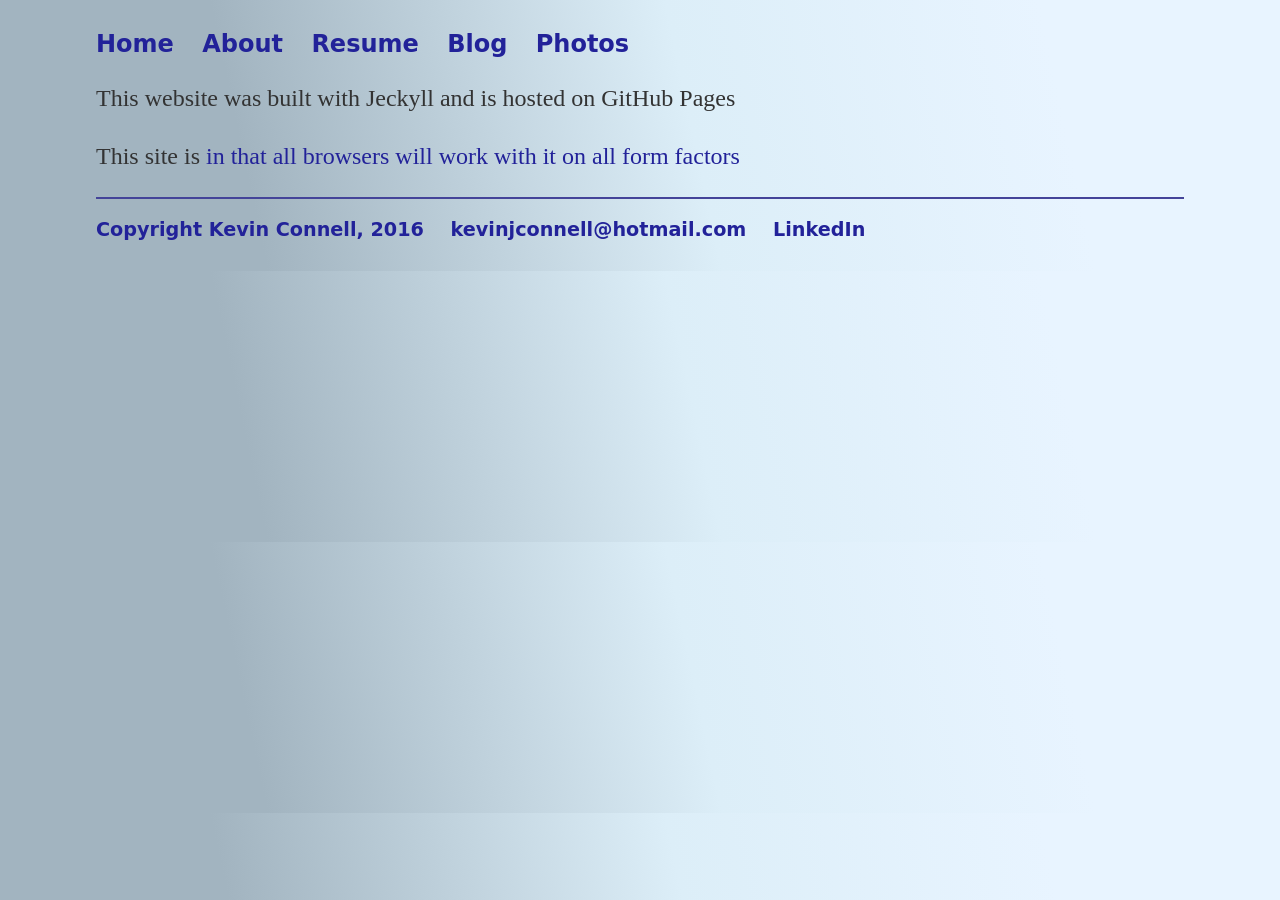
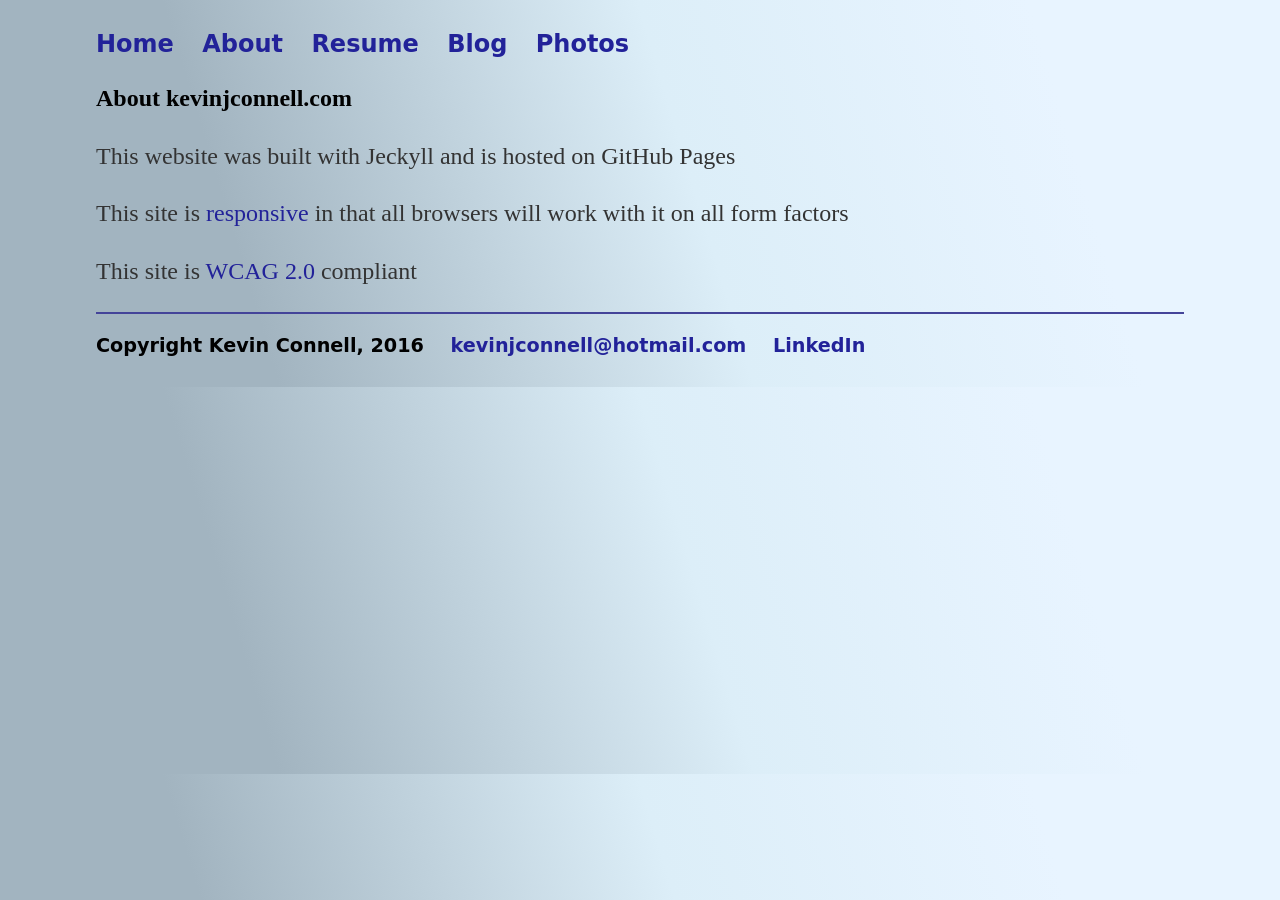
Before and after one commit to mo4dawg/mo4dawg.github.io, a Jekyll site: the page built from theSite/index.html, in a window 1280 px wide. Built offline with Jekyll 4.4.1, drawn with Linux system fonts in a browser that asks for light colours.

Commit message:
Update index.html

```diff
--- a/theSite/index.html
+++ b/theSite/index.html
@@ -4,7 +4,13 @@ title: About this Website
 ---
 <div class="blurb">
 
+<h2>About kevinjconnell.com</h2>
 <p>This website was built with Jeckyll and is hosted on GitHub Pages</p>
-<p>This site is <a href="http://alistapart.com/article/responsive-web-design",responsive</a> in that all browsers will work with it on all form factors</p>
+<p>This site is <a href="http://alistapart.com/article/responsive-web-design">responsive</a> in that all browsers will work with it on all form factors</p>
+<p>This site is <a herf="https://www.w3.org/TR/WCAG20/">WCAG 2.0</a> compliant</p>
+
+
+
+
 
 </div>
```
